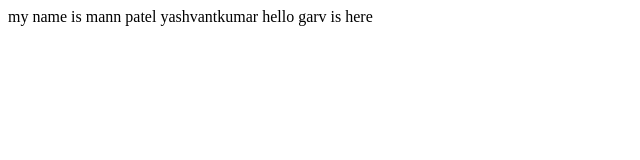
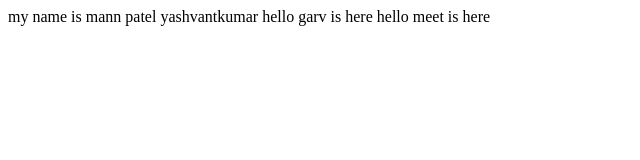
Before and after one commit to mann2911/git-demo, a plain HTML site: page index.html in a window 1280 px wide. Shown: the whole page, without its empty margins (0-640 px from the left). Drawn offline with Linux system fonts and the light colour scheme.

Commit message:
meet added

```diff
--- a/index.html
+++ b/index.html
@@ -2,5 +2,6 @@
     <body>
         my name is mann patel yashvantkumar
         hello garv is here
+        hello meet is here
     </body>
 </html>
```
